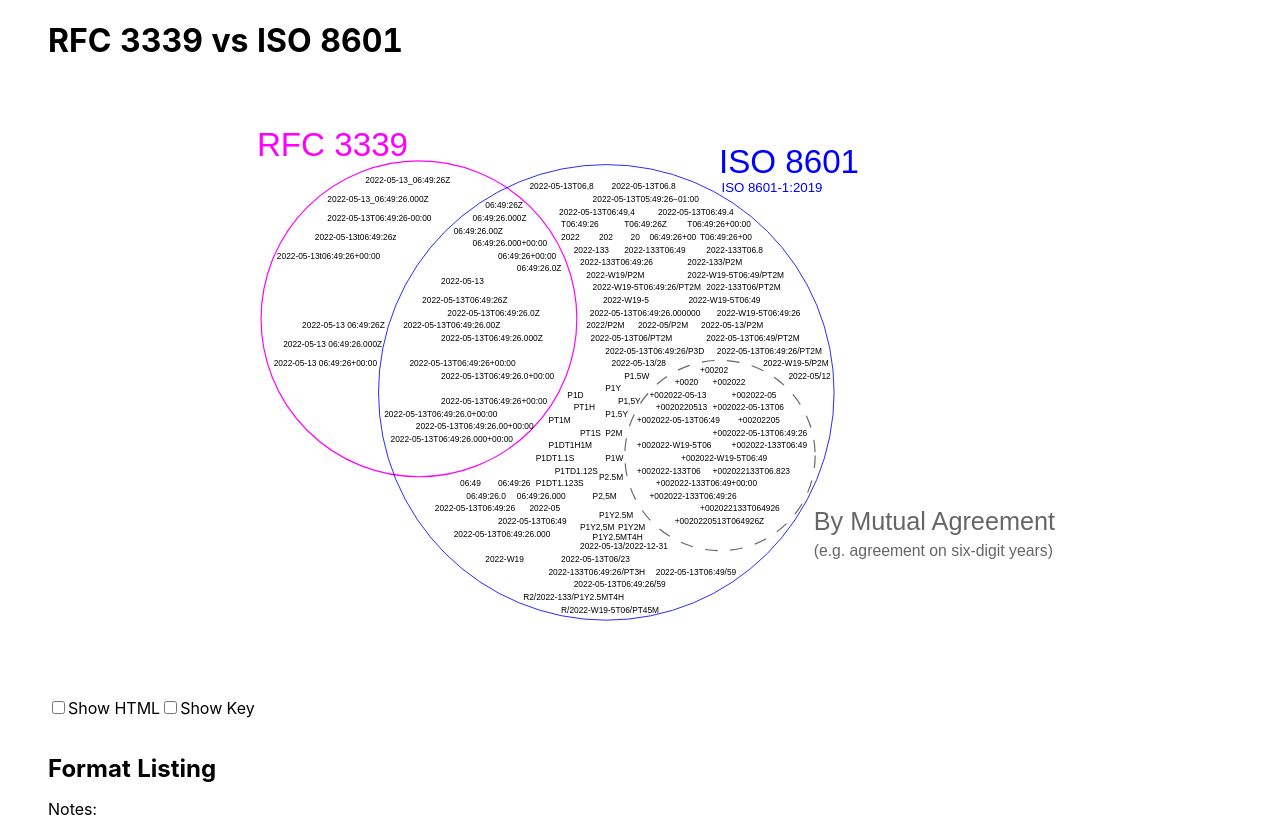
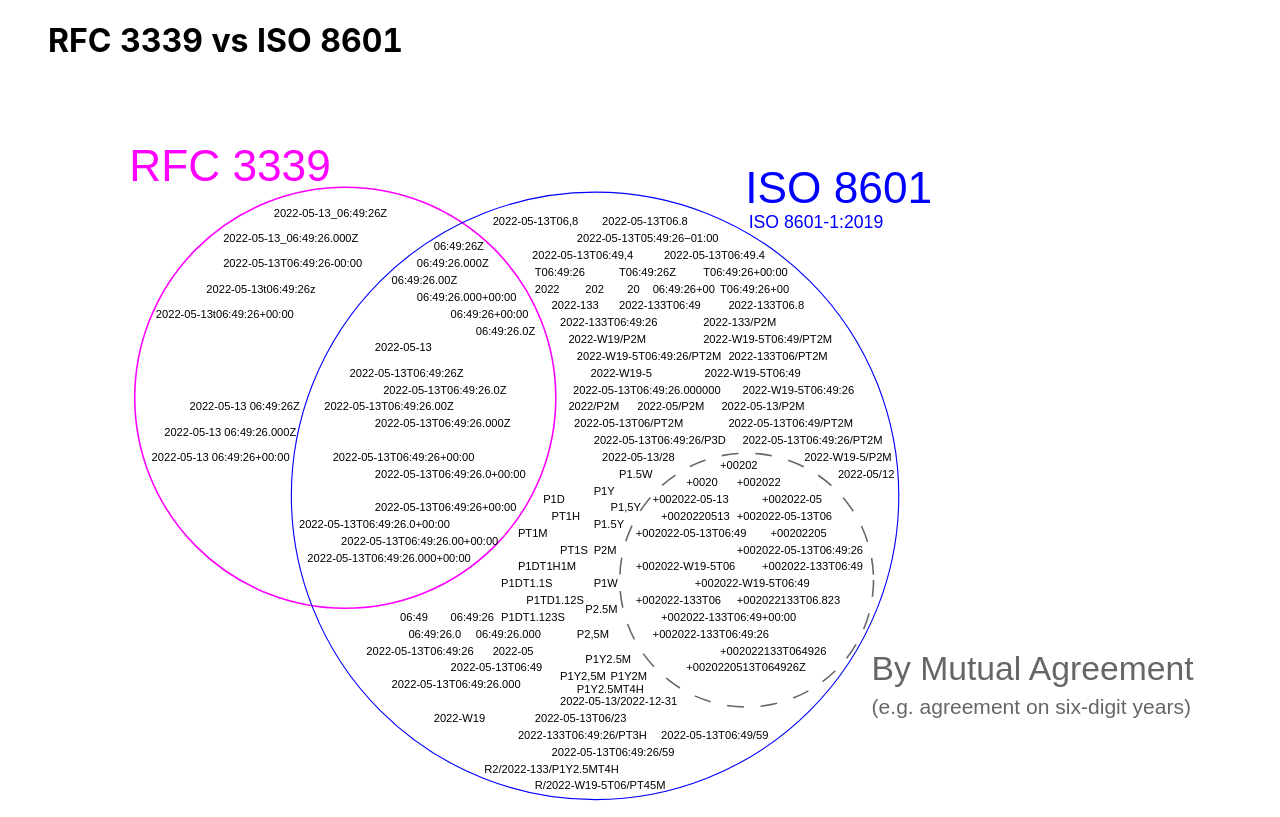
Before and after one commit to IJMacD/rfc3339-iso8601, a React (Create React App) app: page / in a window 1280 px wide. Shown: the top 817 px of the page. Built offline with nearby package versions, Linux system fonts and the light colour scheme.

Commit message:
Why not a slightly larger diagram?

```diff
--- a/src/App.css
+++ b/src/App.css
@@ -9,7 +9,8 @@
   }
 }
 svg {
-  max-height: 600px;
+  max-height: 100vh;
+  width: 100%;
 }
 .App-FormatTable {
   width: 100%;
```
